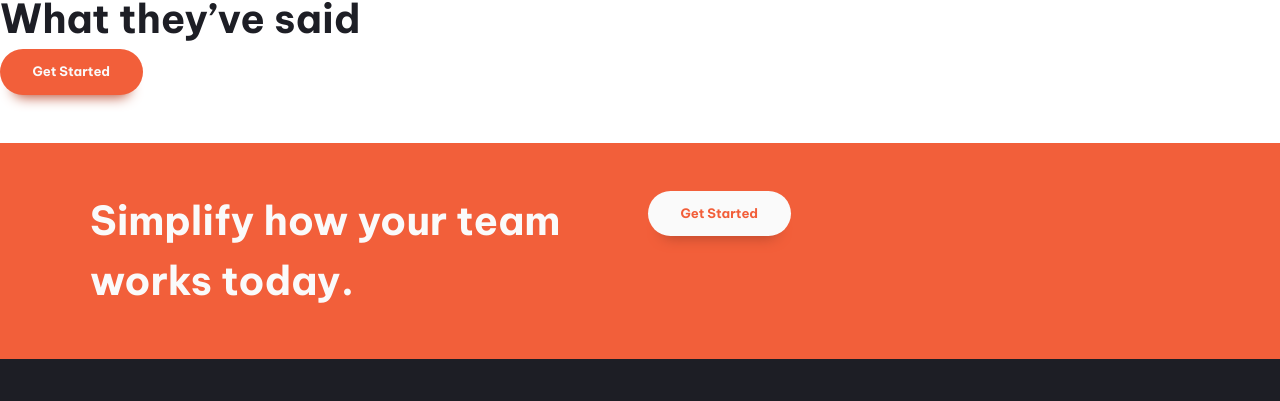
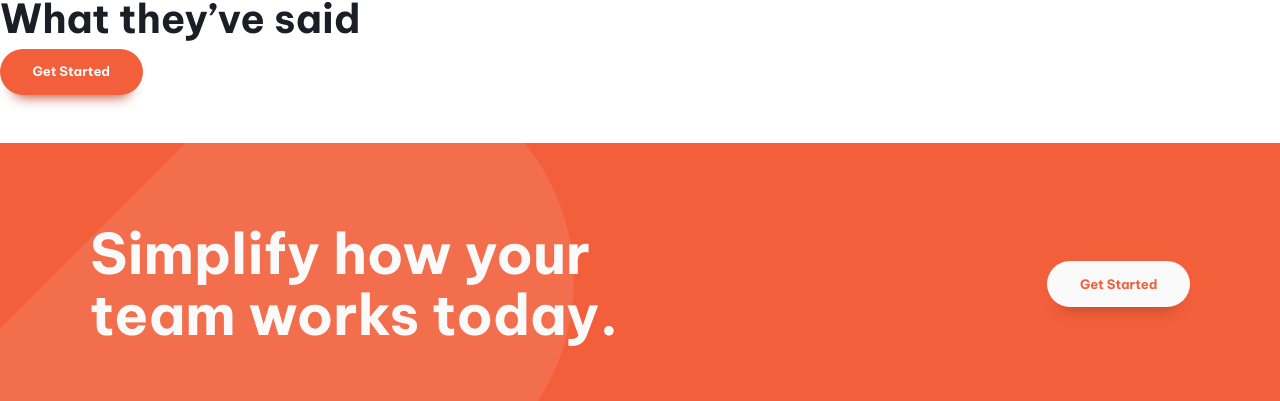
Before and after one commit to YpzarJohn24/FrontendMentor-Manage-Landing-Page, a website built with Vite: page index.html in a window 1280 px wide. Shown: the part 1467-1868 px from the top of the page. Built offline with nearby package versions, Linux system fonts and the light colour scheme.

Commit message:
Fixing cta section

```diff
--- a/index.html
+++ b/index.html
@@ -141,15 +141,15 @@
         <button class="button">Get Started</button>
       </section>
 
-      <section class="cta | padding-block-700 bg-accent-400 text-neutral-100">
+      <section class="cta | padding-block-900 bg-accent-400 text-neutral-100">
         <div class="container">
-          <div class="col">
+          <div class="col vertical-align-center">
             <div>
-              <p class="fs-secondary-heading fw-bold">
+              <p class="fs-primary-heading fw-bold">
                 Simplify how your team works today.
               </p>
             </div>
-            <div>
+            <div class="justify-self-end-md">
               <button class="button" data-type="inverted">Get Started</button>
             </div>
           </div>
--- a/style.css
+++ b/style.css
@@ -118,30 +118,6 @@ svg {
     animation-iteration-count: 1 !important;
     transition-duration: 0.01ms !important;
     scroll-behavior: auto !important;
-  }
-}
-
-.container {
-  --max-width: 1100px;
-  --padding: 1rem;
-
-  width: min(var(--max-width), 100% - (var(--padding) * 2));
-  margin-inline: auto;
-}
-
-:where(.flow :not(:first-child)) {
-  margin-top: var(--flow-spacer, 3em);
-}
-
-.col {
-  display: grid;
-  gap: 1rem;
-}
-
-@media (min-width: 50em) {
-  .col {
-    grid-auto-flow: column;
-    grid-auto-columns: 1fr;
   }
 }
 
@@ -278,6 +254,30 @@ p[data-width="wide"] {
   }
 }
 
+.cta {
+  position: relative;
+  isolation: isolate;
+  text-align: center;
+}
+
+@media (min-width: 50em) {
+  .cta {
+    text-align: left;
+  }
+}
+
+.cta::before {
+  content: "";
+  position: absolute;
+  inset: 0;
+  z-index: -1;
+  background-image: url("images/bg-tablet-pattern.svg"),
+    url("images/bg-tablet-pattern.svg");
+  background-repeat: no-repeat;
+  background-position: -15rem -5rem, 80rem -42rem;
+  opacity: 0.1;
+}
+
 /* Utility classes */
 
 .visually-hidden {
@@ -290,6 +290,40 @@ p[data-width="wide"] {
   clip: rect(0, 0, 0, 0);
   white-space: nowrap;
   border: 0;
+}
+
+.container {
+  --max-width: 1100px;
+  --padding: 1rem;
+
+  width: min(var(--max-width), 100% - (var(--padding) * 2));
+  margin-inline: auto;
+}
+
+.col {
+  display: grid;
+  gap: 1rem;
+}
+
+@media (min-width: 50em) {
+  .col {
+    grid-auto-flow: column;
+    grid-auto-columns: 1fr;
+  }
+}
+
+.vertical-align-center {
+  align-items: center;
+}
+
+@media (min-width: 50em) {
+  .justify-self-end-md {
+    justify-self: end;
+  }
+}
+
+:where(.flow :not(:first-child)) {
+  margin-top: var(--flow-spacer, 3em);
 }
 
 .text-primary-400 {
```
